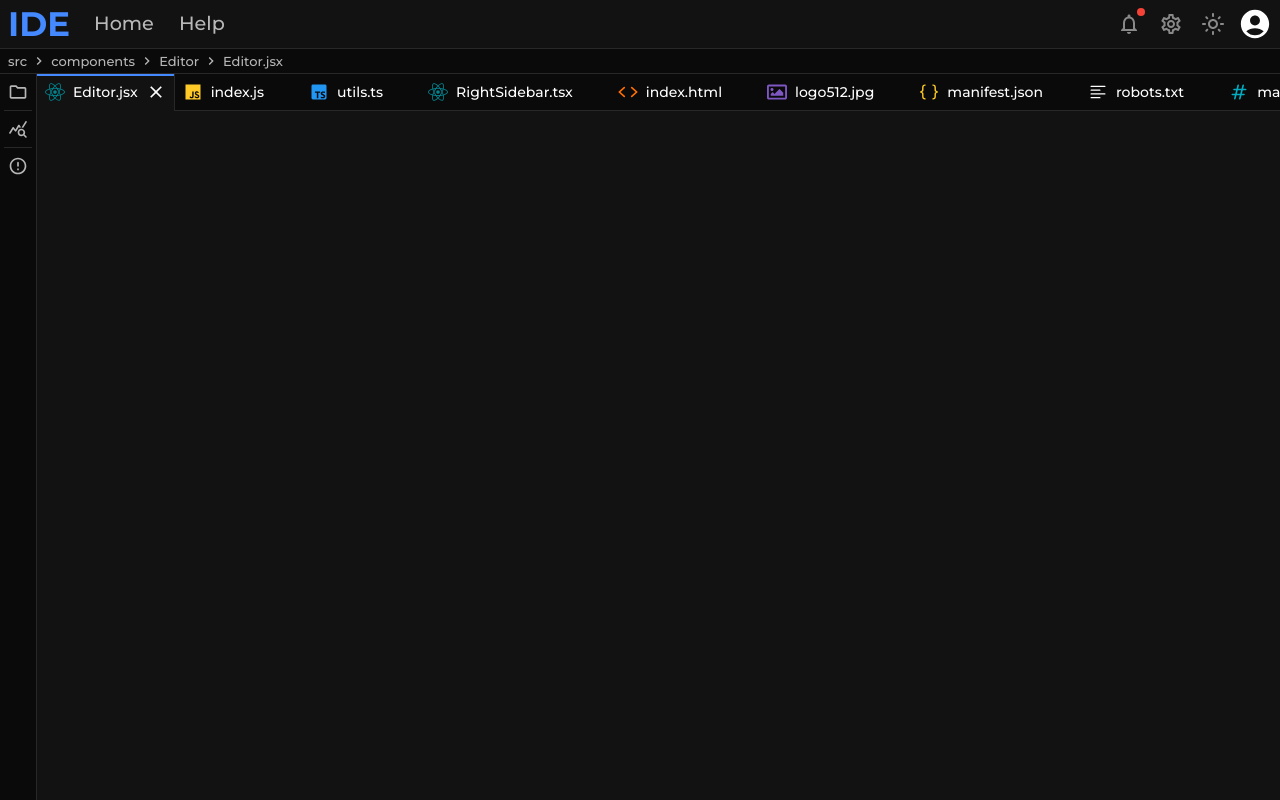
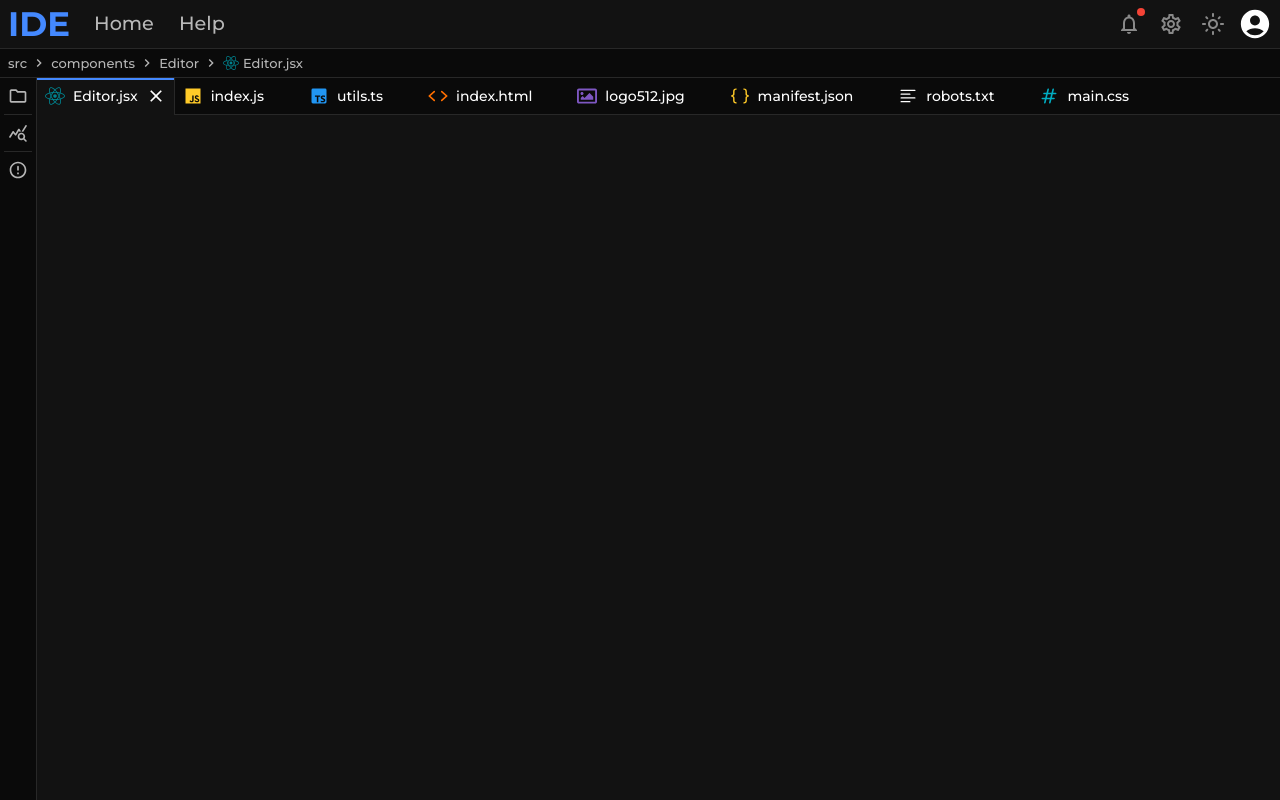
Before and after one commit to Diploma-works/sca-frontend, a React (Create React App) app: page / in a window 1280 px wide. Built offline with nearby package versions, Linux system fonts and the light colour scheme.

Commit message:
Simplified style of vertical lines in project structure inspector; added ProjectStructureContext to make PathBreadcrumbs interactive (click shows file in inspector). Implemented new path logic (seems weird, will probably fix later).

```diff
--- a/src/App.jsx
+++ b/src/App.jsx
@@ -11,18 +11,113 @@ import Editor from "./components/Editor";
 import LeftSidebar from "./components/LeftSidebar";
 import { TabsContextProvider } from "./contexts/TabsContext";
 import PathBreadcrumbs from "./components/PathBreadcrumbs";
+import { ProjectStructureContextProvider } from "./contexts/ProjectStructureContext";
 
 const defaultTabs = [
-    { id: "Editor.jsx", label: "src/components/Editor/Editor.jsx" },
-    { id: "index.js", label: "src/components/Editor/index.js" },
-    { id: "utils", label: "src/themes/utils.ts" },
-    { id: "RightSidebar", label: "src/components/Sidebars/RightSidebar.tsx" },
-    { id: "index.html", label: "public/index.html" },
-    { id: "logo512.jpg", label: "public/logo512.jpg" },
-    { id: "manifest.json", label: "public/manifest.json" },
-    { id: "robots.txt", label: "public/robots.txt" },
-    { id: "main.css", label: "styles/css/main.css" },
-    { id: "Montserrat-Bold.ttf", label: "src/assets/fonts/Montserrat-Bold.ttf" },
+    {
+        id: "Editor.jsx",
+        label: "Editor.jsx",
+        path: [
+            {
+                id: "src",
+                label: "src"
+            },
+            {
+                id: "components",
+                label: "components"
+            },
+            {
+                id: "Editor",
+                label: "Editor"
+            }
+        ]
+    },
+    {
+        id: "index1.js",
+        label: "index.js",
+        path: [
+            {
+                id: "src",
+                label: "src"
+            },
+            {
+                id: "components",
+                label: "components"
+            },
+            {
+                id: "Editor",
+                label: "Editor"
+            }
+        ]
+    },
+    {
+        id: "utils",
+        label: "utils.ts",
+        path: [
+            {
+                id: "src",
+                label: "src"
+            },
+            {
+                id: "themes",
+                label: "themes"
+            }
+        ]
+    },
+    {
+        id: "index.html",
+        label: "index.html",
+        path: [
+            {
+                id: "public",
+                label: "public"
+            }
+        ]
+    },
+    {
+        id: "logo512.jpg",
+        label: "logo512.jpg",
+        path: [
+            {
+                id: "public",
+                label: "public"
+            }
+        ]
+    },
+    {
+        id: "manifest.json",
+        label: "manifest.json",
+        path: [
+            {
+                id: "public",
+                label: "public"
+            }
+        ]
+    },
+    {
+        id: "robots.txt",
+        label: "robots.txt",
+        path: [
+            {
+                id: "public",
+                label: "public"
+            }
+        ]
+    },
+    {
+        id: "main.css",
+        label: "main.css",
+        path: [
+            {
+                id: "styles",
+                label: "styles"
+            },
+            {
+                id: "css",
+                label: "css"
+            }
+        ]
+    },
 ];
 
 const App = () => {
@@ -44,12 +139,14 @@ const App = () => {
             <Navbar mode={mode} switchMode={switchMode}/>
             <Divider/>
             <TabsContextProvider tabs={defaultTabs} activeTab={defaultTabs[0]}>
+                <ProjectStructureContextProvider>
                     <PathBreadcrumbs/>
                     <Divider/>
                     <Stack direction="row" sx={{ flex: 1, overflow: 'hidden' }}>
                         <LeftSidebar/>
                         <Editor/>
                     </Stack>
+                </ProjectStructureContextProvider>
             </TabsContextProvider>
         </ThemeProvider>
     );
--- a/src/components/Editor/EditorTab.jsx
+++ b/src/components/Editor/EditorTab.jsx
@@ -19,13 +19,12 @@ const commonTabSx = {
 }
 
 const EditorTabLabel = memo(({ label, handleClose }) => {
-    const filename = label.split("/").pop();
-    const fileTypeIcon = fileTypeIcons[getFileType(filename)] ?? fileTypeIcons.unknown;
+    const fileTypeIcon = fileTypeIcons[getFileType(label)] ?? fileTypeIcons.unknown;
 
     return (
         <>
             <SvgIcon sx={{ width: 20, height: 20 }}>{fileTypeIcon}</SvgIcon>
-            <span>{filename}</span>
+            <span>{label}</span>
             {handleClose &&
                 <IconButton component="div" color="inherit" sx={{ p: 0 }} onClick={handleClose}>
                     <CloseIcon fontSize="small"/>
--- a/src/components/PathBreadcrumbs.jsx
+++ b/src/components/PathBreadcrumbs.jsx
@@ -1,33 +1,58 @@
-import { useMemo } from "react";
+import { useCallback, useMemo } from "react";
 
 import NavigateNextIcon from "@mui/icons-material/NavigateNext";
-import { Breadcrumbs } from "@mui/material";
+import { Breadcrumbs, Button, SvgIcon } from "@mui/material";
 import { useTabsContext } from "../contexts/TabsContext";
+import { useProjectStructureContext } from "../contexts/ProjectStructureContext";
+import { fileTypeIcons, getFileType } from "../utils/fileTypes";
 
 const PathBreadcrumbs = () => {
     const { activeTab } = useTabsContext();
+    const { expandedItems, setExpandedItems, setSelectedItems } = useProjectStructureContext();
 
-    const children = useMemo(() => activeTab?.label.split("/").map((pathElement, index) =>
-        <span key={index}>{pathElement}</span>
-    ), [activeTab]);
+    const handleClick = useCallback((index, pathElements) => {
+        const itemsToExpand = pathElements.slice(0, index === pathElements.length - 1 ? index : index + 1)
+            .map((pathElement) => pathElement.id);
+        setExpandedItems([...new Set([...expandedItems, ...itemsToExpand])]);
+        setSelectedItems(pathElements[index].id);
+    }, [expandedItems, setExpandedItems, setSelectedItems]);
+
+    const children = useMemo(() => activeTab && [...activeTab.path, activeTab].map((pathElement, index, pathElements) =>
+        <Button
+            key={index}
+            color="inherit"
+            sx={{
+                px: 4 / 8,
+                py: 2 / 8,
+                gap: 4 / 8,
+                minWidth: 0,
+                fontSize: 'small',
+                lineHeight: 'normal',
+                textTransform: 'none',
+            }}
+            onClick={() => handleClick(index, pathElements)}
+        >
+            {index === pathElements.length - 1 &&
+                <SvgIcon sx={{ width: 16, height: 16 }}>
+                    {fileTypeIcons[getFileType(pathElement.label)] ?? fileTypeIcons.unknown}
+                </SvgIcon>
+            }
+            {pathElement.label}
+        </Button>
+    ), [activeTab, handleClick]);
 
     return (
         <Breadcrumbs
             separator={<NavigateNextIcon sx={{ width: 16, height: 16 }}/>}
             sx={{
-                px: 1,
-                py: 4 / 8,
-                height: 24,
-                fontWeight: 500,
-                fontSize: 'small',
-                lineHeight: 'normal',
-                textWrap: 'nowrap',
-                userSelect: 'none',
+                height: 28,
+                p: 4 / 8,
+                lineHeight: 0,
                 '.MuiBreadcrumbs-ol': {
                     flexWrap: 'nowrap',
                 },
                 '.MuiBreadcrumbs-separator': {
-                    mx: 4 / 8,
+                    mx: 0,
                 },
             }}
         >
--- a/src/components/ProjectStructure/ProjectStructure.jsx
+++ b/src/components/ProjectStructure/ProjectStructure.jsx
@@ -9,29 +9,37 @@ import { OverlayScrollbarsComponent } from "overlayscrollbars-react";
 import { fileTypeIcons, getFileType } from "../../utils/fileTypes";
 import { useTabsContext } from "../../contexts/TabsContext";
 import ITEMS from "./items";
+import { useProjectStructureContext } from "../../contexts/ProjectStructureContext";
 
-const ProjectStructureItemLabel = memo(({ id, label, isFolder, addTab }) => {
-    const filename = label.split("/").pop();
-    const icon = isFolder ? fileTypeIcons.folder : (fileTypeIcons[getFileType(filename)] ?? fileTypeIcons.unknown);
+const ProjectStructureItemLabel = memo(({ id, label, path, isFolder, addTab }) => {
+    const icon = isFolder ? fileTypeIcons.folder : (fileTypeIcons[getFileType(label)] ?? fileTypeIcons.unknown);
 
-    const handleDoubleClick = () => addTab({ id, label });
+    const handleDoubleClick = () => addTab({ id, label, path });
 
     return (
         <Stack direction="row" spacing={1} onDoubleClick={!isFolder ? handleDoubleClick : null}>
             <SvgIcon sx={{ width: 18, height: 18 }}>{icon}</SvgIcon>
-            <span>{filename}</span>
+            <span>{label}</span>
         </Stack>
     )
 });
 
-const ProjectStructureItem = ({ itemId, label, children }) => {
+const ProjectStructureItem = ({ itemId, label, path, children }) => {
     const theme = useTheme();
     const { addTab } = useTabsContext();
 
     return (
         <TreeItem
             itemId={itemId}
-            label={<ProjectStructureItemLabel id={itemId} label={label} isFolder={children?.length} addTab={addTab}/>}
+            label={
+                <ProjectStructureItemLabel
+                    id={itemId}
+                    label={label}
+                    path={path}
+                    isFolder={children?.length}
+                    addTab={addTab}
+                />
+            }
             sx={{
                 '.MuiTreeItem-iconContainer': {
                     color: 'text.disabled',
@@ -56,24 +64,27 @@ const ProjectStructureItem = ({ itemId, label, children }) => {
                 '.MuiTreeItem-groupTransition': {
                     ml: 2,
                     pl: 0,
-                    position: 'relative',
-                    '::before': {
-                        content: '""',
-                        position: 'absolute',
-                        width: '1px',
-                        height: '100%',
-                        borderLeft: `1px solid ${theme.palette.divider}`,
-                    },
+                    borderLeft: `1px solid ${theme.palette.divider}`,
                 },
             }}
         >
-            {children?.map((child) => cloneElement(child, { label: label + "/" + child.props.label }))}
+            {children?.map((child) => cloneElement(child, {
+                slotProps: {
+                    item: {
+                        path: path ? [...path, { id: itemId, label }] : [{ id: itemId, label }]
+                    }
+                }
+            }))}
         </TreeItem>
     );
 };
 
 const ProjectStructure = () => {
     const theme = useTheme();
+    const { expandedItems, setExpandedItems, selectedItems, setSelectedItems } = useProjectStructureContext();
+
+    const handleExpandedItemsChange = (e, itemIds) => setExpandedItems(itemIds);
+    const handleSelectedItemsChange = (e, itemIds) => setSelectedItems(itemIds);
 
     return (
         <Stack flex={1} overflow={"hidden"}>
@@ -102,7 +113,15 @@ const ProjectStructure = () => {
                 style={{ flex: 1 }}
             >
                 <Box display="flex">
-                    <RichTreeView items={ITEMS} slots={{ item: ProjectStructureItem }} sx={{ flex: 1 }}/>
+                    <RichTreeView
+                        items={ITEMS}
+                        selectedItems={selectedItems}
+                        expandedItems={expandedItems}
+                        slots={{ item: ProjectStructureItem }}
+                        sx={{ flex: 1 }}
+                        onExpandedItemsChange={handleExpandedItemsChange}
+                        onSelectedItemsChange={handleSelectedItemsChange}
+                    />
                 </Box>
             </OverlayScrollbarsComponent>
         </Stack>
--- /dev/null
+++ b/src/contexts/ProjectStructureContext.jsx
@@ -0,0 +1,29 @@
+import { createContext, useContext, useState } from "react";
+
+const ProjectStructureContext = createContext();
+
+const ProjectStructureContextProvider = ({ defaultExpandedItems, defaultSelectedItems, children }) => {
+    const [expandedItems, setExpandedItems] = useState(defaultExpandedItems ?? []);
+    const [selectedItems, setSelectedItems] = useState(defaultSelectedItems ?? "");
+
+    return (
+        <ProjectStructureContext.Provider value={{
+            expandedItems,
+            setExpandedItems,
+            selectedItems,
+            setSelectedItems
+        }}>
+            {children}
+        </ProjectStructureContext.Provider>
+    );
+};
+
+const useProjectStructureContext = () => {
+    const context = useContext(ProjectStructureContext);
+    if (!context) {
+        throw new Error("useProjectStructureContext must be used within a ProjectStructureContextProvider");
+    }
+    return context;
+};
+
+export { ProjectStructureContextProvider, useProjectStructureContext };
--- a/src/contexts/TabsContext.jsx
+++ b/src/contexts/TabsContext.jsx
@@ -8,7 +8,7 @@ const tabsReducer = (state, action) => {
         case "ADD_TAB":
             const existingTab = state.tabs.find((tab) => tab.id === action.tab.id);
             if (existingTab) {
-                return { ...state, activeTab: existingTab };
+                return { ...state, activeTab: { ...existingTab, path: action.tab.path } };
             }
             return { ...state, tabs: [...state.tabs, action.tab], activeTab: action.tab };
         case "MOVE_TAB":
```
Lines whose indentation alone changed are shown as unchanged.
